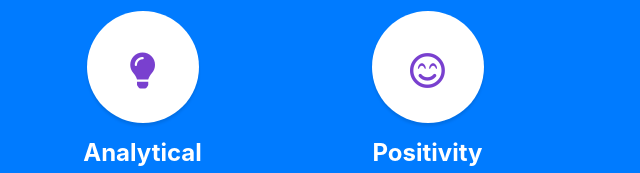
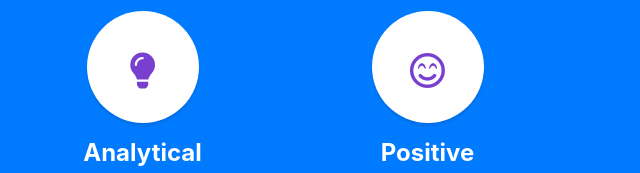
Before and after one commit to np-works/np-works.github.io, a website with bundled scripts: page index.html in a window 1280 px wide. Shown: the part 2200-2373 px from the top of the page, 640-1280 px from the left. Built offline with nearby package versions, Linux system fonts and the light colour scheme.

Commit message:
Update index.html

```diff
--- a/index.html
+++ b/index.html
@@ -221,7 +221,7 @@
 							<i class="far fa-smile-beam"></i>
 						</span>
 						<h4>
-							<strong>Positivity</strong>
+							<strong>Positive</strong>
 						</h4>
 						<p class="text-faded mb-0">
 							Although the process of creating helpful products can be challenging at times,
```
